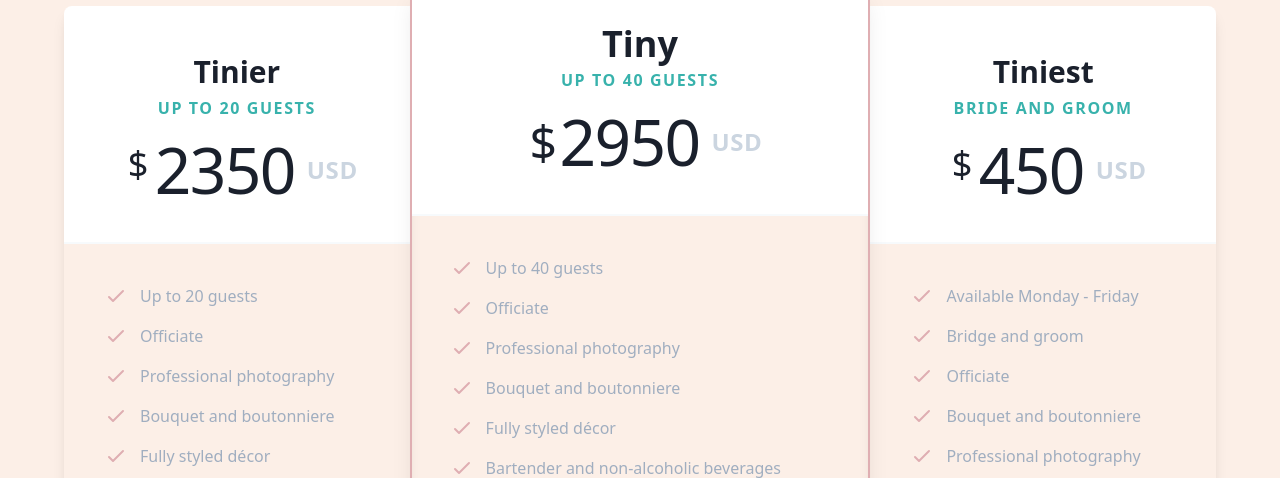
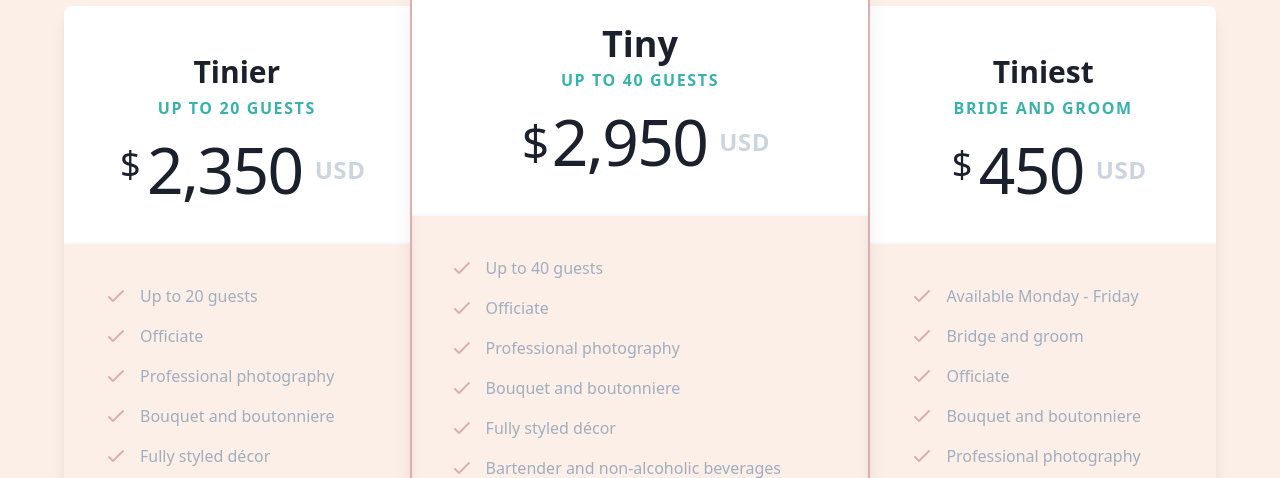
Before and after one commit to Josh865/montcastle-events, a Gatsby site: page / in a window 1280 px wide. Shown: the part 622-1100 px from the top of the page. Built offline with nearby package versions, Linux system fonts and the light colour scheme; Gatsby itself is replaced by a stand-in of ours; what @tailwindcss/ui would draw is missing.

Commit message:
Add commas to prices

```diff
--- a/src/components/Pricing.js
+++ b/src/components/Pricing.js
@@ -26,7 +26,7 @@ const Pricing = () => (
                   <span className="mt-2 mr-1 text-4xl leading-none sm:text-5xl">
                     $
                   </span>
-                  <span>2950</span>
+                  <span>2,950</span>
                 </span>
                 <span className="text-2xl font-semibold leading-8 tracking-wide text-gray-400">
                   USD
@@ -187,7 +187,7 @@ const Pricing = () => (
               <div className="flex items-center justify-center mt-4">
                 <span className="flex items-start px-3 text-6xl font-medium leading-none tracking-tight text-gray-900">
                   <span className="mt-2 mr-2 text-4xl">$</span>
-                  <span>2350</span>
+                  <span>2,350</span>
                 </span>
                 <span className="text-2xl font-semibold leading-8 tracking-wide text-gray-400">
                   USD
```
